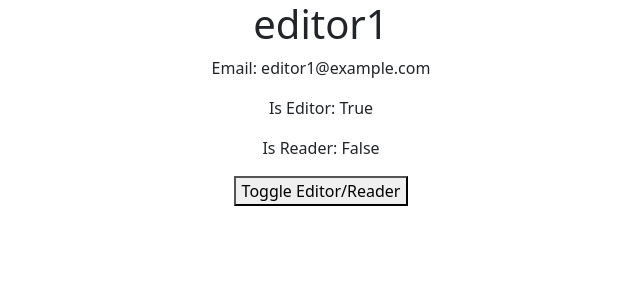
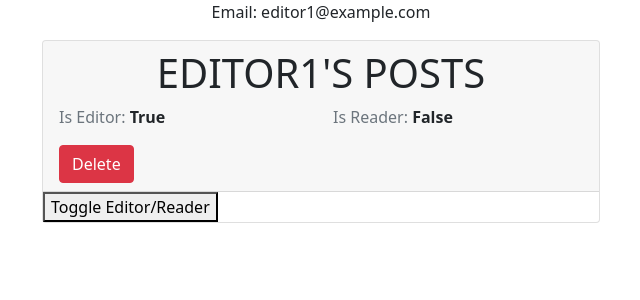
Before and after one commit to sibalonat/newsagency, a Django app: page /user_management/users/1/ in a window 1280 px wide. Shown: the top 300 px of the page, without its empty margins (319-959 px from the left). Run offline with Django 5.2, Linux system fonts and the light colour scheme; a user stored in the database is signed in; data comes from the database, SQL or seed files in the repository; both versions use the stored data as it was after the commit.

Commit message:
fix: add create and delete functionality for users

```diff
--- a/user_management/templates/user_management/user_detail.html
+++ b/user_management/templates/user_management/user_detail.html
@@ -1,15 +1,57 @@
 {% extends "user_management/layout.html" %}
 {% load static %}
 {% block body %}
-  <h1>{{ user.username }}</h1>
+  {% comment %} <h1>{{ user.username }}</h1> {% endcomment %}
   <p>Email: {{ user.email }}</p>
-  <p>Is Editor: {{ user.is_editor }}</p>
-  <p>Is Reader: {{ user.is_reader }}</p>
-  <form method="post">
-    {% csrf_token %}
-    <button type="submit">Toggle Editor/Reader</button>
-  </form>
+  {% comment %} <p>Is Editor: {{ user.is_editor }}</p>
+  <p>Is Reader: {{ user.is_reader }}</p> {% endcomment %}
+  <div class="card w-50">
+    <div class="card-header">
+      <h1 class="text-center text-uppercase">
+        {{ user.username }}'s Posts
+      </h1>
+      <div class="row">
+        <div class="col-6">
+          <p class="text-secondary">Is Editor:
+            <span class="fw-bold text-dark">
+              {{ user.is_editor }}
+            </span>
+          </p>
+        </div>
+        <div class="col-6">
+          <p class="text-secondary">Is Reader:
+            <span class="fw-bold text-dark">
+              {{ user.is_reader }}
+            </span>
+          </p>
+        </div>
+        <div class="col-12">
+          <form method="post" action="{% url 'user_delete' user.id %}">
+            {% csrf_token %}
+            <button type="submit" class="btn btn-danger">Delete</button>
+          </form>
+        </div>
+      </div>
+      {% comment %} <p class="text-secondary">Is Editor:
+        <span class="fw-bold text-dark">
+          {{ user.is_editor }}
+        </span>
+      </p>
+      <p class="text-secondary">Is Reader:
+        <span class="fw-bold text-dark">
+          {{ user.is_reader }}
+        </span>
+      </p> {% endcomment %}
+      {% comment %} <p>Is Reader: {{ user.is_reader }}</p> {% endcomment %}
+    </div>
+    <form method="post">
+      {% csrf_token %}
+      <button type="submit">Toggle Editor/Reader</button>
+    </form>
+
+  </div>
 {% endblock %}
+
 
 {% block script %}
     <script src="{% static 'user_management/index.js' %}"></script>
--- a/user_management/urls.py
+++ b/user_management/urls.py
@@ -7,5 +7,6 @@ urlpatterns = [
     path('users/<int:user_id>/', views.user_detail, name='user_detail'),
     path('login/', views.custom_login, name='login'),
     path('users/create/', views.user_create, name='user_create'),
+    path('users/<int:user_id>/delete/', views.user_delete, name='user_delete'),
     path('logout/', auth_views.LogoutView.as_view(), name='logout'),
 ]
--- a/user_management/views.py
+++ b/user_management/views.py
@@ -50,3 +50,11 @@ def user_create(request):
     else:
         form = UserCreationForm()
     return render(request, 'user_management/user_create.html', {'form': form})
+
+@login_required
+def user_delete(request, user_id):
+    user = get_object_or_404(User, id=user_id)
+    if request.method == 'POST':
+        user.delete()
+        return redirect('user_list')
+    return render(request, 'user_management/user_confirm_delete.html', {'user': user})
```
Also changed, not shown: user_management/templates/user_management/user_create.html (added, +18 -0 lines), user_management/templates/user_management/user_list.html (+17 -2 lines), db.sqlite3.
